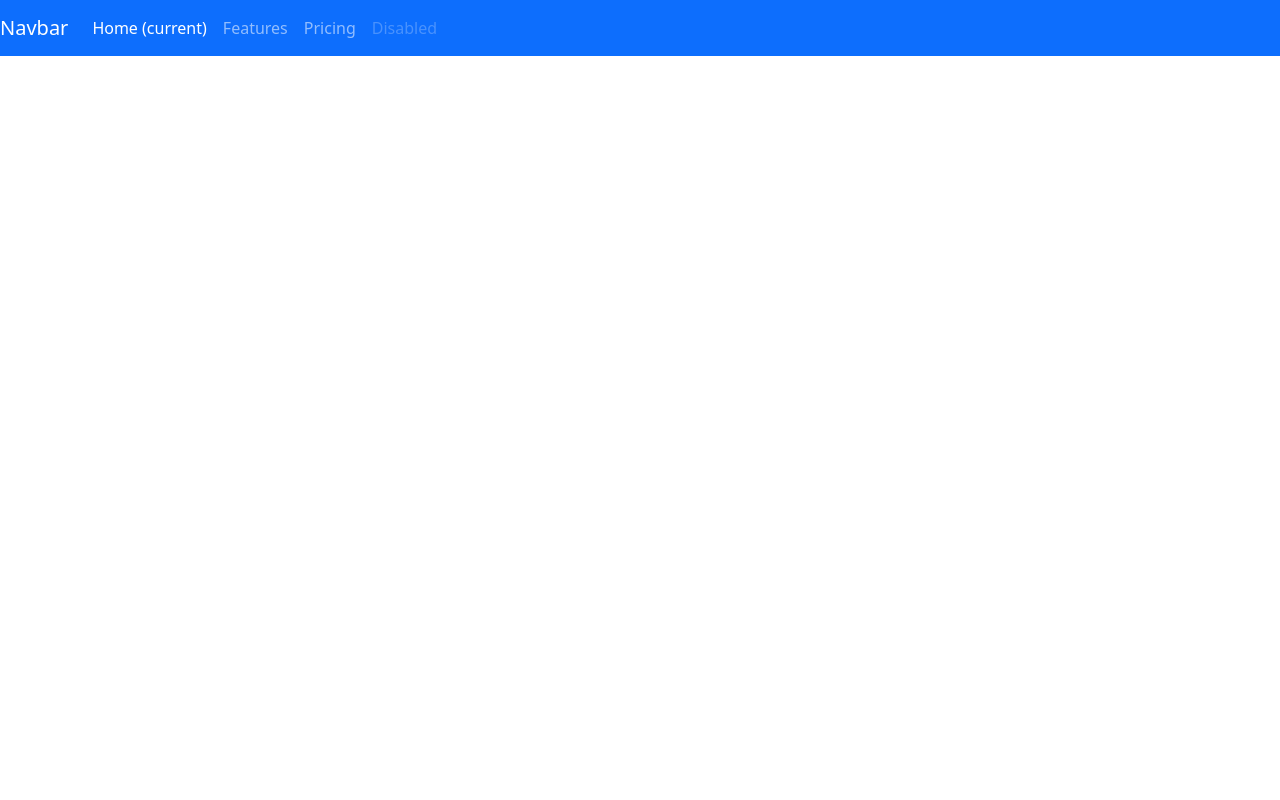
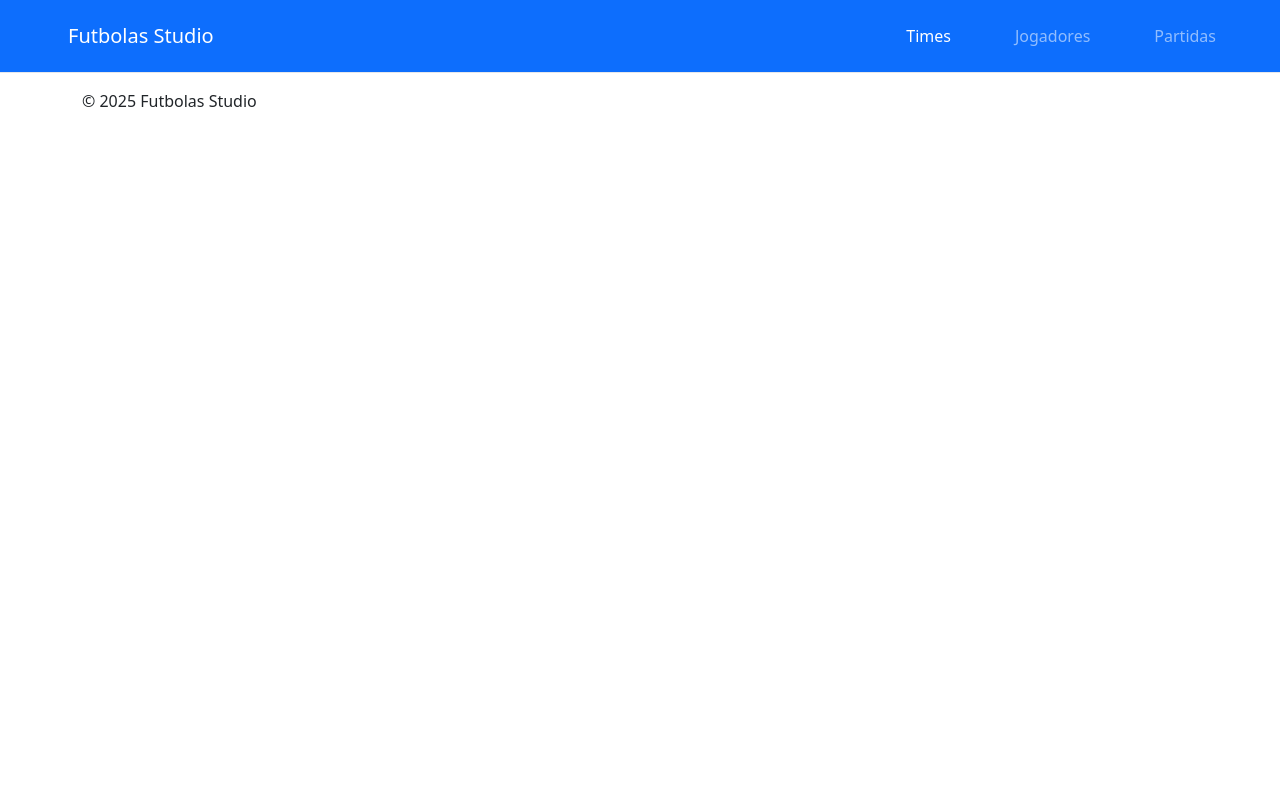
Before and after one commit to Carlos-E-Bittencourt/Atividade-6, a PHP site: page / in a window 1280 px wide. Run offline with PHP 8.4, Linux system fonts and the light colour scheme.

Commit message:
UPDATE - Padrão front-end feito

```diff
--- a/index.php
+++ b/index.php
@@ -1,6 +1,5 @@
-<?php include __DIR__.'/public/partials/header.php'; ?>
+<html lang="en">
 
-<html lang="en">
 <head>
     <meta charset="UTF-8">
     <meta name="viewport" content="width=device-width, initial-scale=1.0">
@@ -12,10 +11,21 @@
 
     <link rel="stylesheet" href="https://cdn.jsdelivr.net/npm/bootstrap-icons@1.13.1/font/bootstrap-icons.min.css">
 </head>
+
 <body>
 
+    <div class="container-fluid dashboard">
+        <div class="row">
+            <?php include __DIR__ . '/public/partials/header.php'; ?>
+        </div>
 
+        <div class="row">
+            <?php include __DIR__ . '/public/partials/footer.php'; ?>
+        </div>
 
-<script src="https://cdn.jsdelivr.net/npm/bootstrap@5.3.7/dist/js/bootstrap.bundle.min.js" integrity="sha384-ndDqU0Gzau9qJ1lfW4pNLlhNTkCfHzAVBReH9diLvGRem5+R9g2FzA8ZGN954O5Q" crossorigin="anonymous"></script>
+    </div>
+
+    <script src="https://cdn.jsdelivr.net/npm/bootstrap@5.3.7/dist/js/bootstrap.bundle.min.js" integrity="sha384-ndDqU0Gzau9qJ1lfW4pNLlhNTkCfHzAVBReH9diLvGRem5+R9g2FzA8ZGN954O5Q" crossorigin="anonymous"></script>
 </body>
+
 </html>
--- a/public/partials/footer.php
+++ b/public/partials/footer.php
@@ -0,0 +1,5 @@
+<html>
+    <footer class="footer">
+        <div class="container">&copy; <?php echo date('Y'); ?> Futbolas Studio</div>
+    </footer>
+</html>
--- a/public/partials/header.php
+++ b/public/partials/header.php
@@ -18,16 +18,24 @@
     <div class="container-fluid">
         <div class="row">
             <nav class="navbar navbar-expand-lg navbar-dark bg-primary">
-                <a class="navbar-brand" href="#">Navbar</a>
-                <button class="navbar-toggler" type="button" data-toggle="collapse" data-target="#navbarNavAltMarkup" aria-controls="navbarNavAltMarkup" aria-expanded="false" aria-label="Toggle navigation">
-                    <span class="navbar-toggler-icon"></span>
-                </button>
-                <div class="collapse navbar-collapse" id="navbarNavAltMarkup">
-                    <div class="navbar-nav">
-                        <a class="nav-item nav-link active" href="#">Home <span class="sr-only">(current)</span></a>
-                        <a class="nav-item nav-link" href="#">Features</a>
-                        <a class="nav-item nav-link" href="#">Pricing</a>
-                        <a class="nav-item nav-link disabled" href="#">Disabled</a>
+                <div class="container-fluid p-1 ms-5 me-5">
+                    <a class="navbar-brand fs-4" href="#"></a>
+                    <a class="navbar-brand" href="#">Futbolas Studio</a>
+                    <button class="navbar-toggler" type="button" data-bs-toggle="collapse" data-bs-target="#navbarNav" aria-controls="navbarNav" aria-expanded="false" aria-label="Toggle navigation">
+                        <span class="navbar-toggler-icon"></span>
+                    </button>
+                    <div class="collapse navbar-collapse" id="navbarNav">
+                        <ul class="navbar-nav ms-auto p-1">
+                            <li class="nav-item ms-5" >
+                                <a class="nav-link active" aria-current="page" href="#">Times</a>
+                            </li>
+                            <li class="nav-item ms-5">
+                                <a class="nav-link" href="#">Jogadores</a>
+                            </li>
+                            <li class="nav-item ms-5">
+                                <a class="nav-link" href="#">Partidas</a>
+                            </li>
+                        </ul>
                     </div>
                 </div>
             </nav>
--- a/styles/style.css
+++ b/styles/style.css
@@ -8,3 +8,44 @@
     width: 100%;
     margin: 0;
 }
+
+.dashboard{
+    height: 100vh;
+}
+
+.main{
+    height: 100vh;
+}
+
+.footer {
+    border-top: 1px solid #e5e7eb;
+    margin-top: 24px;
+    padding: 16px 0;
+    color: var(--mut)
+}
+
+.menuButton{
+    border-radius: 10%;
+    height: fit-content;
+    justify-content: space-between;
+    align-items: center;
+}
+
+ul {
+    list-style-type: none;
+}
+
+li{
+    float: none;
+    width: 100%;
+}
+
+li a{
+  position: relative;
+  z-index: 2;
+  text-decoration: none;
+  color: black;
+  box-sizing: border-box;
+  -moz-box-sizing: border-box;
+  -webkit-box-sizing: border-box;
+}
```
Also changed, not shown: public/times/create.php (+23 -9 lines), public/times/read.php (+28 -9 lines), public/times/update.php (+32 -16 lines).
